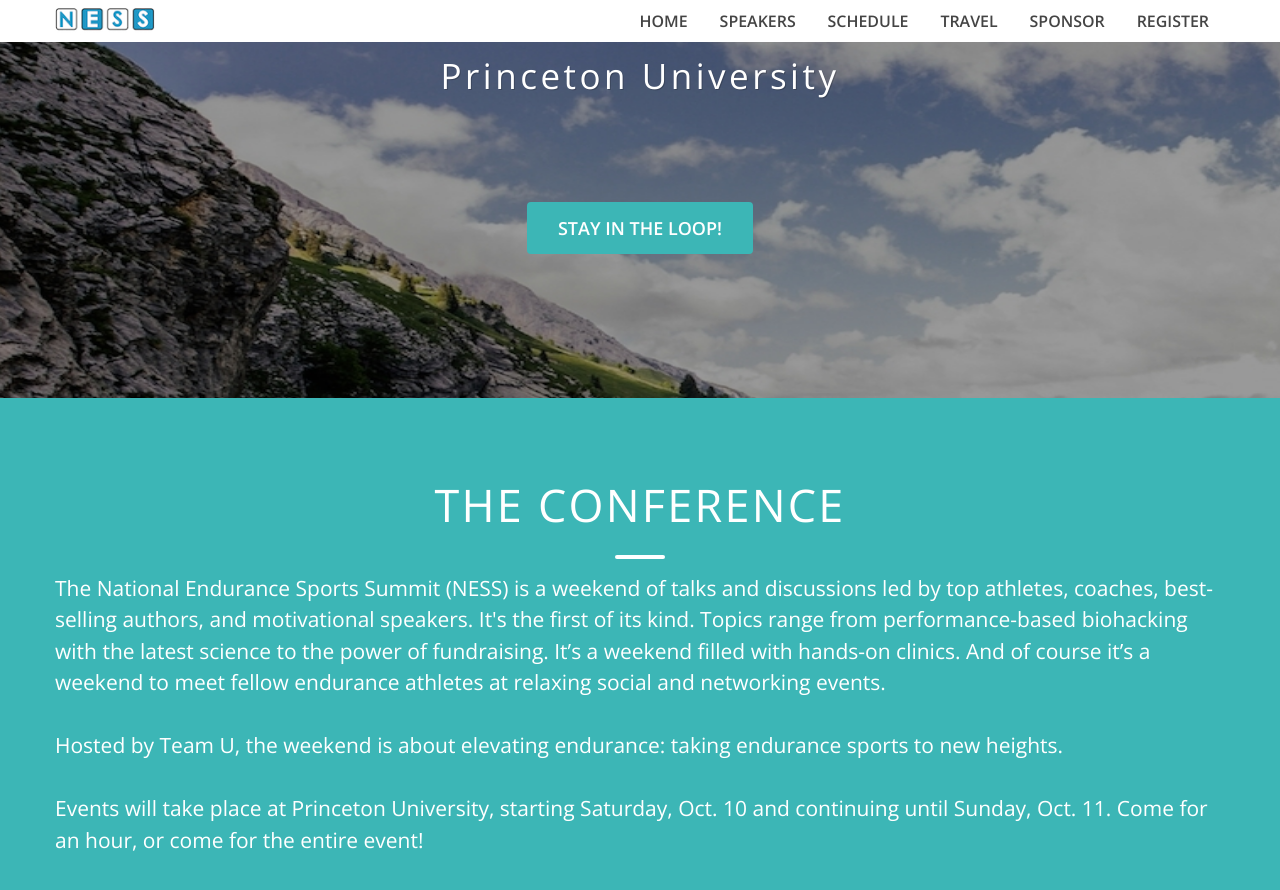
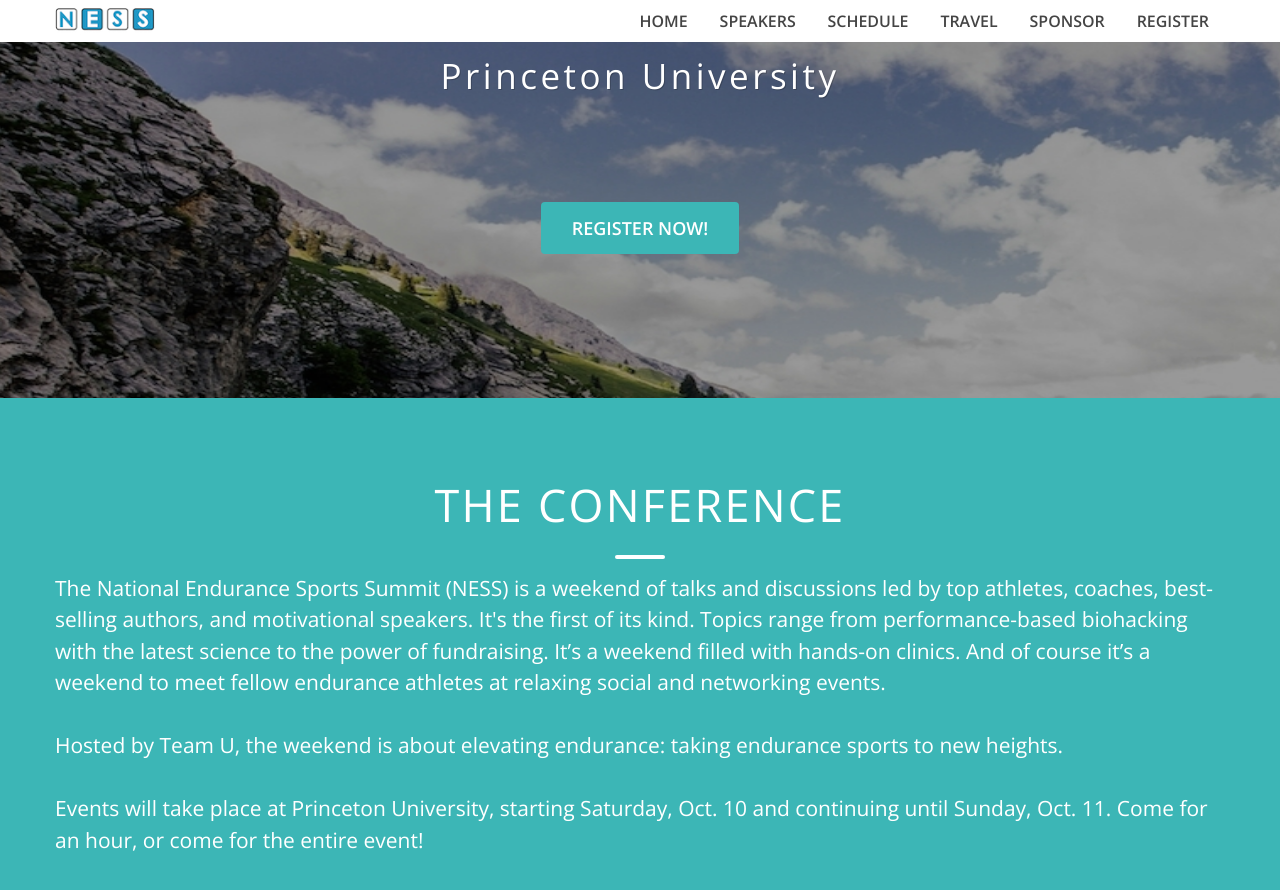
Before and after one commit to teamuness/teamuness.github.io, a Jekyll site: the page built from index.html, in a window 1280 px wide and 900 px high, scrolled down 587 px. Shown: the top 890 px of the window. Built offline with Jekyll 4.4.1, drawn with Linux system fonts in a browser that asks for light colours.

Commit message:
Update index.html

```diff
--- a/index.html
+++ b/index.html
@@ -10,7 +10,7 @@
         <div id="slidecaption"><h1 class="bigTitle">A national conference for endurance athletes like no other
         <br /><br />
           <small>The National Endurance Sports Summit <br />Oct. 10th - Oct. 11 2015<br />Princeton University</small>
-        </h1><a target="_blank" href="https://docs.google.com/a/teamu.org/forms/d/1-oFF5RMfVxdkINqrFaTIfQAOzDgNxhEb3KQtgGSY3wQ/viewform" class="btn sliderBtn"> Stay in the Loop!</a></div>
+        </h1><a target="_blank" href="http://www.elevateendurance.org/register/" class="btn sliderBtn"> Register now!</a></div>
       </div>
     </div>
   </div>
```
